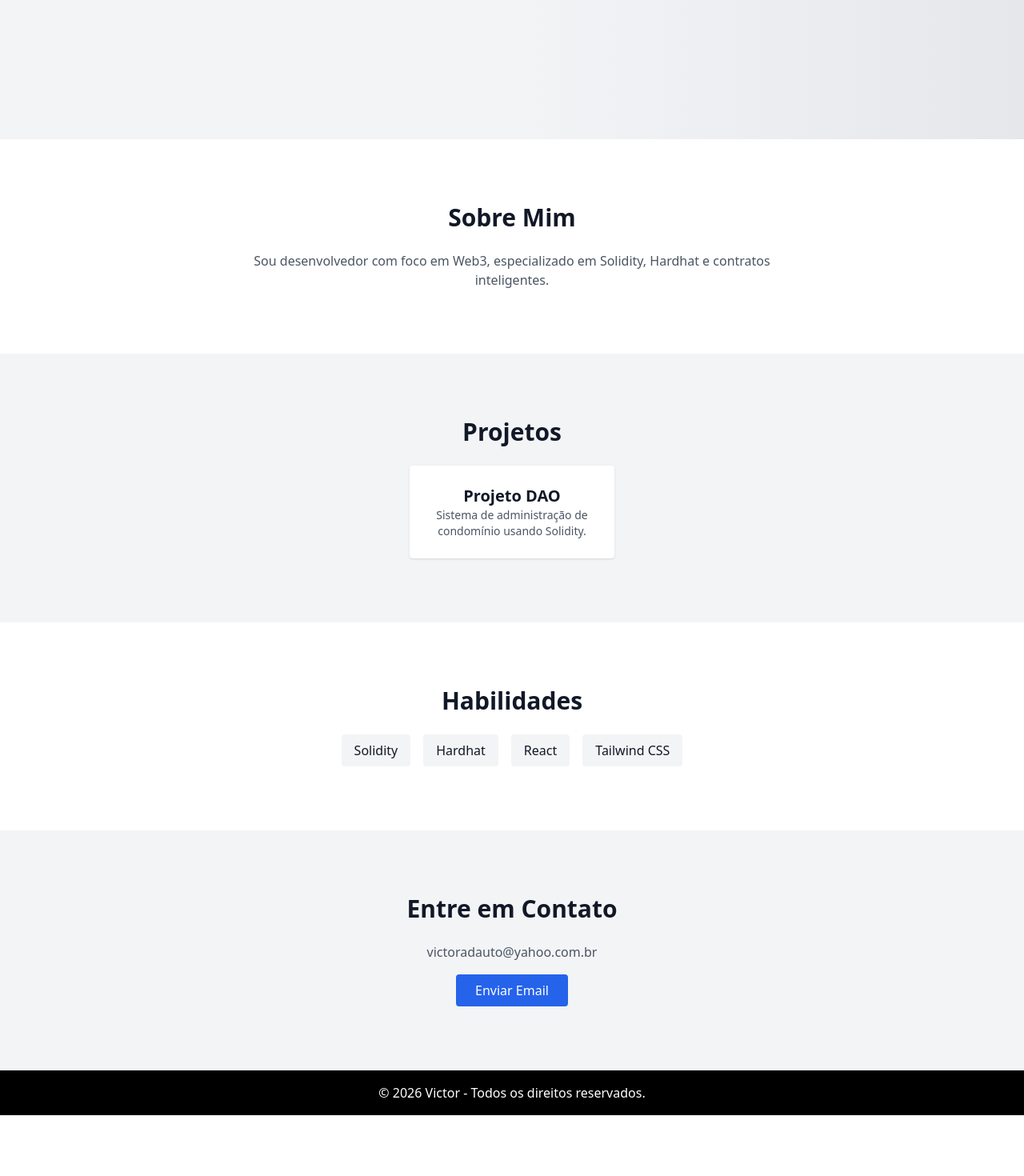
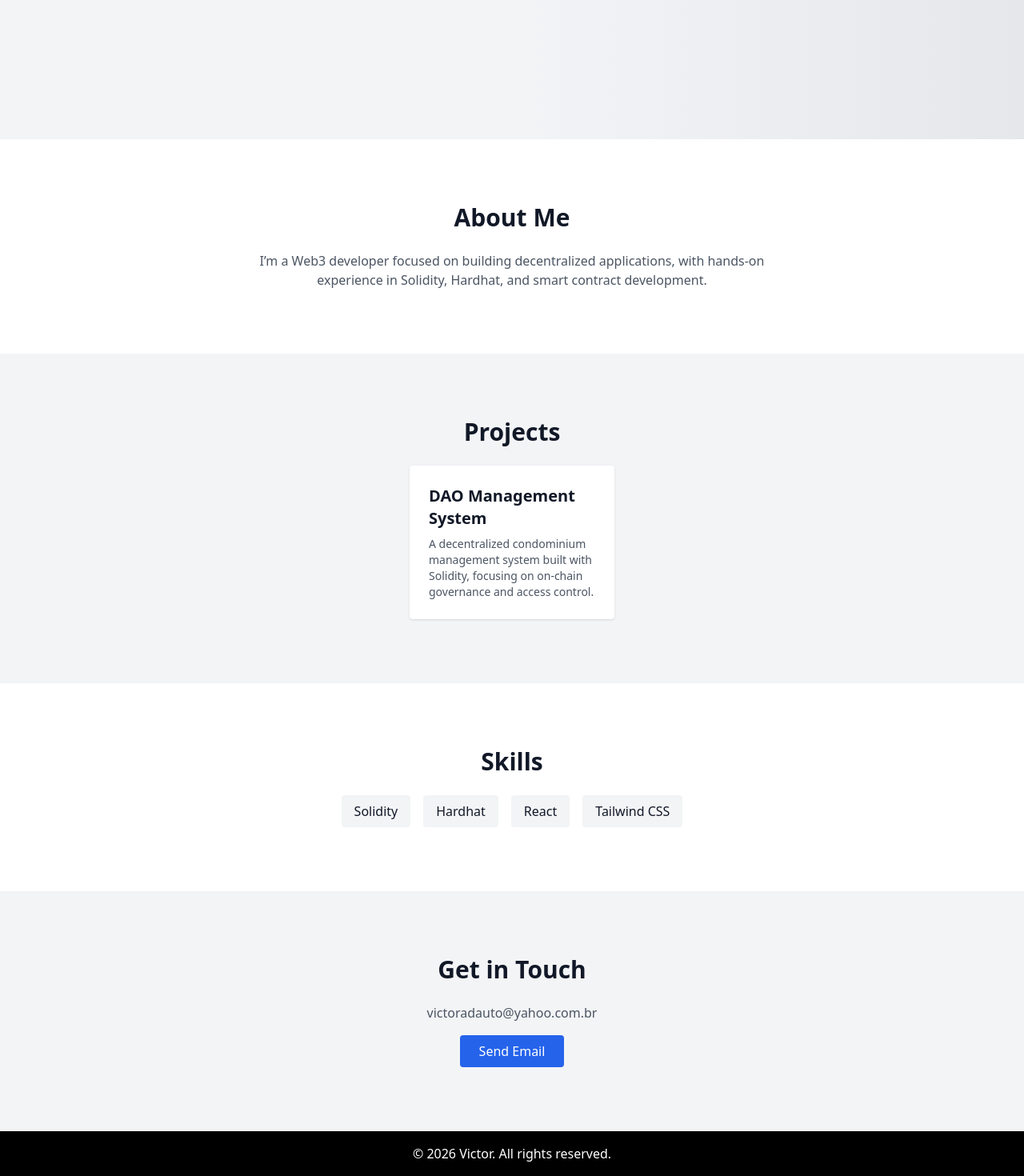
Before and after one commit to victoradauto1/portifolio, a React (Vite) app: page / in a window 1280 px wide. Shown: the part 626-2096 px from the top of the page at 80% size. Before the commit the page ends 2020 px from the top, so only its background shows below. Built offline with nearby package versions, Linux system fonts and the light colour scheme.

Commit message:
chore: translate portfolio content to English

```diff
--- a/src/components/Header.jsx
+++ b/src/components/Header.jsx
@@ -31,7 +31,10 @@ const Header = () => {
         `}
       >
         {/* Brand */}
-        <div className="flex flex-col leading-tight">
+        <a
+          href="#hero"
+          className="flex flex-col leading-tight cursor-pointer hover:opacity-80 transition"
+        >
           <span className="text-sm font-semibold text-gray-900 dark:text-gray-100">
             Victor Silva
           </span>
@@ -40,7 +43,7 @@ const Header = () => {
               Web3 · Solidity · DeFi
             </span>
           )}
-        </div>
+        </a>
 
         {/* Links */}
         <ul className="flex items-center gap-6 text-sm font-medium">
--- a/src/sections/About.jsx
+++ b/src/sections/About.jsx
@@ -1,9 +1,12 @@
 const About = () => {
   return (
     <section id="about" className="py-20 bg-white dark:bg-gray-800 text-center">
-      <h2 className="text-3xl font-semibold mb-6 text-gray-900 dark:text-white">Sobre Mim</h2>
+      <h2 className="text-3xl font-semibold mb-6 text-gray-900 dark:text-white">
+        About Me
+      </h2>
       <p className="max-w-2xl mx-auto text-gray-600 dark:text-gray-300">
-        Sou desenvolvedor com foco em Web3, especializado em Solidity, Hardhat e contratos inteligentes.
+        I’m a Web3 developer focused on building decentralized applications, with
+        hands-on experience in Solidity, Hardhat, and smart contract development.
       </p>
     </section>
   );
--- a/src/sections/Contact.jsx
+++ b/src/sections/Contact.jsx
@@ -1,13 +1,19 @@
 const Contact = () => {
   return (
     <section id="contact" className="py-20 bg-gray-100 dark:bg-gray-900 text-center">
-      <h2 className="text-3xl font-semibold mb-6 text-gray-900 dark:text-white">Entre em Contato</h2>
-      <p className="text-gray-600 dark:text-gray-300 mb-4">victoradauto@yahoo.com.br</p>
+      <h2 className="text-3xl font-semibold mb-6 text-gray-900 dark:text-white">
+        Get in Touch
+      </h2>
+
+      <p className="text-gray-600 dark:text-gray-300 mb-4">
+        victoradauto@yahoo.com.br
+      </p>
+
       <a
         href="mailto:victoradauto@yahoo.com.br"
         className="inline-block bg-blue-600 dark:bg-blue-500 text-white px-6 py-2 rounded hover:bg-blue-700 dark:hover:bg-blue-600"
       >
-        Enviar Email
+        Send Email
       </a>
     </section>
   );
--- a/src/sections/Footer.jsx
+++ b/src/sections/Footer.jsx
@@ -1,7 +1,9 @@
 const Footer = () => {
   return (
     <footer className="bg-black text-white text-center py-4">
-      <p>&copy; {new Date().getFullYear()} Victor - Todos os direitos reservados.</p>
+      <p>
+        &copy; {new Date().getFullYear()} Victor. All rights reserved.
+      </p>
     </footer>
   );
 };
--- a/src/sections/Hero.jsx
+++ b/src/sections/Hero.jsx
@@ -10,15 +10,15 @@ const Hero = () => {
       "
     >
       <div className="max-w-6xl mx-auto px-6 grid grid-cols-1 md:grid-cols-2 items-center gap-16">
-        {/* Imagem circular */}
+        {/* Circular image */}
         <div className="flex justify-center md:justify-end">
           <div
             className="
-            w-72 h-72 md:w-80 md:h-80
-            rounded-full overflow-hidden
-            ring-2 ring-gray-200 dark:ring-gray-700
-            shadow-lg
-          "
+              w-72 h-72 md:w-80 md:h-80
+              rounded-full overflow-hidden
+              ring-2 ring-gray-200 dark:ring-gray-700
+              shadow-lg
+            "
           >
             <img
               src="/profile.jpg"
@@ -32,14 +32,14 @@ const Hero = () => {
           </div>
         </div>
 
-        {/* Texto */}
+        {/* Text */}
         <div className="text-center md:text-left">
           <h1 className="text-4xl md:text-5xl font-bold mb-4 text-gray-900 dark:text-white">
-            Olá, eu sou o Victor
+            Hi, I’m Victor
           </h1>
 
           <p className="text-xl md:text-2xl text-gray-700 dark:text-gray-300">
-            Desenvolvedor Web3 & Full-Stack
+            Web3 & Full-Stack Developer
           </p>
         </div>
       </div>
--- a/src/sections/Projects.jsx
+++ b/src/sections/Projects.jsx
@@ -1,12 +1,22 @@
 const Projects = () => {
   return (
-    <section id="projects" className="py-20 bg-gray-100 dark:bg-gray-700 text-center">
-      <h2 className="text-3xl font-semibold mb-6 text-gray-900 dark:text-white">Projetos</h2>
+    <section
+      id="projects"
+      className="py-20 bg-gray-100 dark:bg-gray-700 text-center"
+    >
+      <h2 className="text-3xl font-semibold mb-6 text-gray-900 dark:text-white">
+        Projects
+      </h2>
+
       <div className="flex justify-center flex-wrap gap-6">
-        <div className="bg-white dark:bg-gray-800 shadow rounded p-6 w-64">
-          <h3 className="font-bold text-xl text-gray-900 dark:text-white">Projeto DAO</h3>
-          <p className="text-sm text-gray-600 dark:text-gray-300">
-            Sistema de administração de condomínio usando Solidity.
+        <div className="bg-white dark:bg-gray-800 shadow rounded p-6 w-64 text-left">
+          <h3 className="font-bold text-xl text-gray-900 dark:text-white">
+            DAO Management System
+          </h3>
+
+          <p className="text-sm text-gray-600 dark:text-gray-300 mt-2">
+            A decentralized condominium management system built with Solidity,
+            focusing on on-chain governance and access control.
           </p>
         </div>
       </div>
--- a/src/sections/Skills.jsx
+++ b/src/sections/Skills.jsx
@@ -1,7 +1,7 @@
 const Skills = () => {
   return (
     <section id="skills" className="py-20 bg-white dark:bg-gray-600 text-center">
-      <h2 className="text-3xl font-semibold mb-6 text-gray-900 dark:text-white">Habilidades</h2>
+      <h2 className="text-3xl font-semibold mb-6 text-gray-900 dark:text-white">Skills</h2>
       <ul className="flex flex-wrap justify-center gap-4">
         {["Solidity", "Hardhat", "React", "Tailwind CSS"].map((skill) => (
           <li key={skill} className="bg-gray-100 dark:bg-gray-700 text-gray-900 dark:text-white px-4 py-2 rounded">
```
